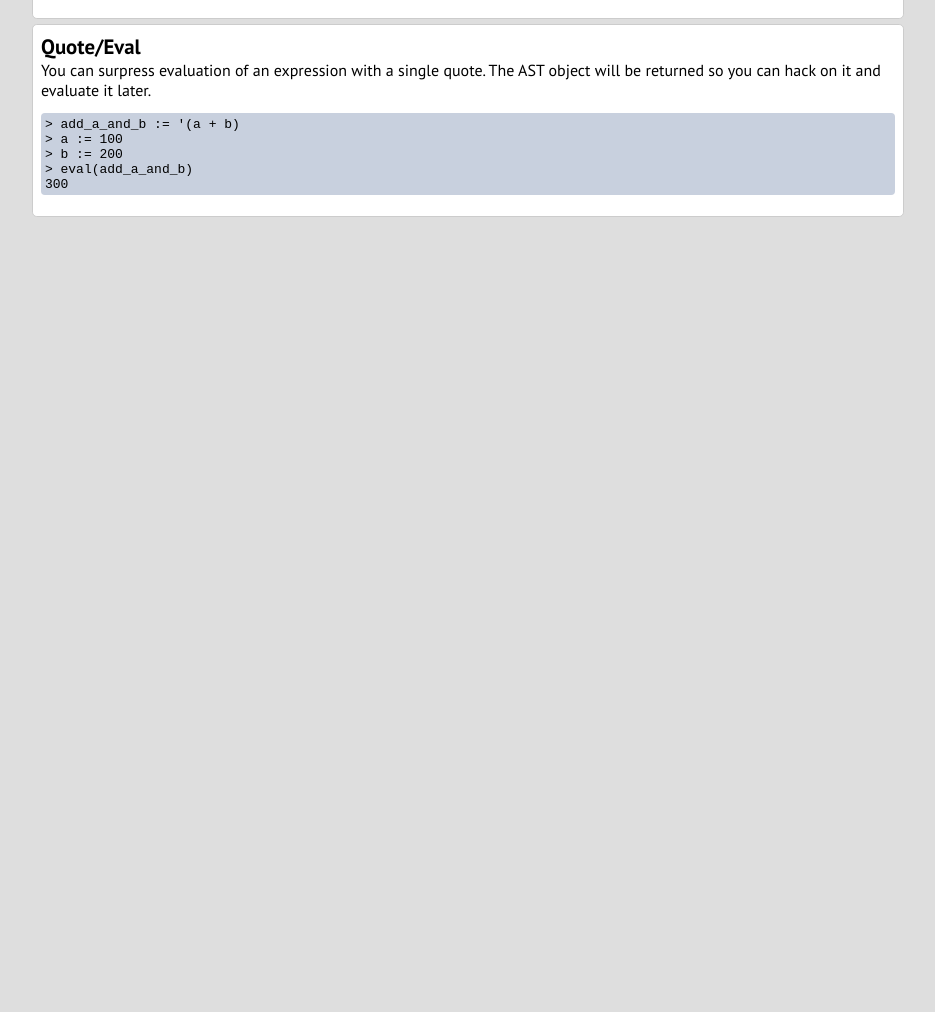
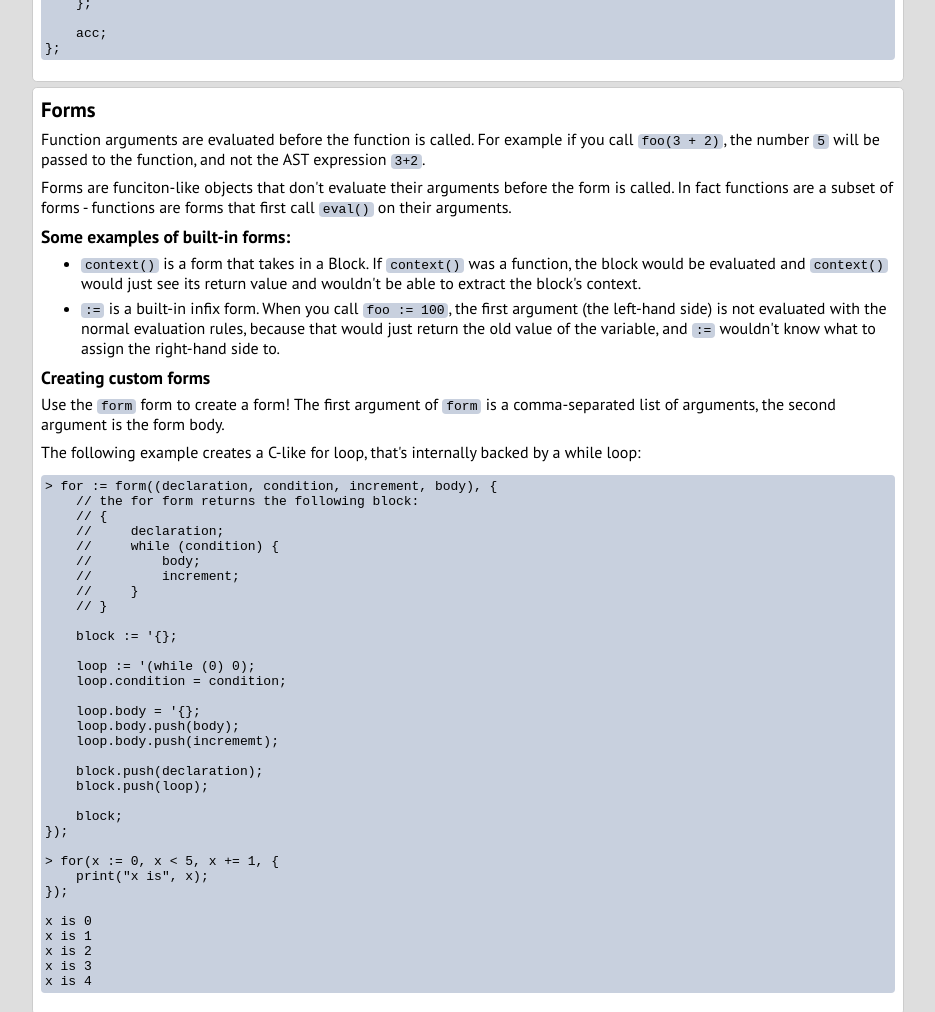
Before and after one commit to alexvitkov/gear, a plain HTML site: page doc/sova/index.html in a window 1280 px wide. Shown: the part 1718-2730 px from the top of the page, without its empty margins (172-1107 px from the left). Before the commit the page ends 1948 px from the top, so only its background shows below. Drawn offline with Linux system fonts and the light colour scheme.

Commit message:
sova: updated documentation with things that don't exist yet :P

```diff
--- a/doc/sova/index.html
+++ b/doc/sova/index.html
@@ -144,6 +144,87 @@ John Doe</pre>
       </section>
 
       <section>
+        <h2>Forms</h2>
+        <p>
+          Function arguments are evaluated before the function is called.
+          For example if you call <code>foo(3 + 2)</code>, the number <code>5</code> will
+          be passed to the function, and not the AST expression <code>3+2</code>.
+        </p>
+
+        <p>
+          Forms are funciton-like objects that don't evaluate their arguments before
+          the form is called. In fact functions are a subset of forms - functions are forms that first call <code>eval()</code>
+          on their arguments.
+        </p>
+
+
+        <h3>Some examples of built-in forms:</h3>
+        <ul>
+          <li><code>context()</code> is a form that takes in a Block. If <code>context()</code> was a function,
+            the block would be evaluated and <code>context()</code> would just see its return value and
+            wouldn't be able to extract the block's context.
+
+          <li><code>:=</code> is a built-in infix form. When you call <code>foo := 100</code>,
+            the first argument (the left-hand side) is not evaluated with the normal evaluation rules,
+            because that would just return the old value of the variable, and <code>:=</code> wouldn't know
+            what to assign the right-hand side to.
+        </ul>
+        <p>
+        </p>
+
+        <h3>Creating custom forms</h3>
+        <p>
+          Use the <code>form</code> form to create a form!
+          The first argument of <code>form</code> is a comma-separated list of arguments,
+          the second argument is the form body.
+        </p>
+
+        <p>
+          The following example creates a C-like for loop,
+          that's internally backed by a while loop:
+        </p>
+
+        <pre>
+> for := form((declaration, condition, increment, body), {
+    // the for form returns the following block:
+    // {
+    //     declaration;
+    //     while (condition) {
+    //         body;
+    //         increment;
+    //     }
+    // }
+
+    block := '{};
+
+    loop := '(while (0) 0);
+    loop.condition = condition;
+
+    loop.body = '{};
+    loop.body.push(body);
+    loop.body.push(incrememt);
+
+    block.push(declaration);
+    block.push(loop);
+
+    block;
+});
+
+> for(x := 0, x < 5, x += 1, {
+    print("x is", x);
+});
+
+x is 0
+x is 1
+x is 2
+x is 3
+x is 4</pre>
+
+
+
+      </section>
+
+      <section>
         <h2>Quote/Eval</h2>
         You can surpress evaluation of an expression with a single quote.
         The AST object will be returned so you can hack on it and evaluate it later.
@@ -156,6 +237,7 @@ John Doe</pre>
 300</pre>
       </section>
 
+
     </div>
   </body>
 </html>
--- a/doc/sova/style.css
+++ b/doc/sova/style.css
@@ -16,9 +16,17 @@ h1 {
     text-align: center;
 }
 
+h2, h3 {
+    margin: 0;
+    margin-bottom: 0.3em;
+}
+
 h2 {
-    margin: 0;
     font-size: 1.3em;
+}
+
+h3 {
+    font-size: 1.1em;
 }
 
 section {
@@ -47,5 +55,14 @@ code {
 
 p {
     margin: 0;
-    margin-bottom: 0.2em;
+    margin-bottom: 0.5em;
 }
+
+ul {
+    margin: 0;
+    margin-top: 0.3em;
+}
+
+li {
+    margin-bottom: 0.3em;
+}
```
